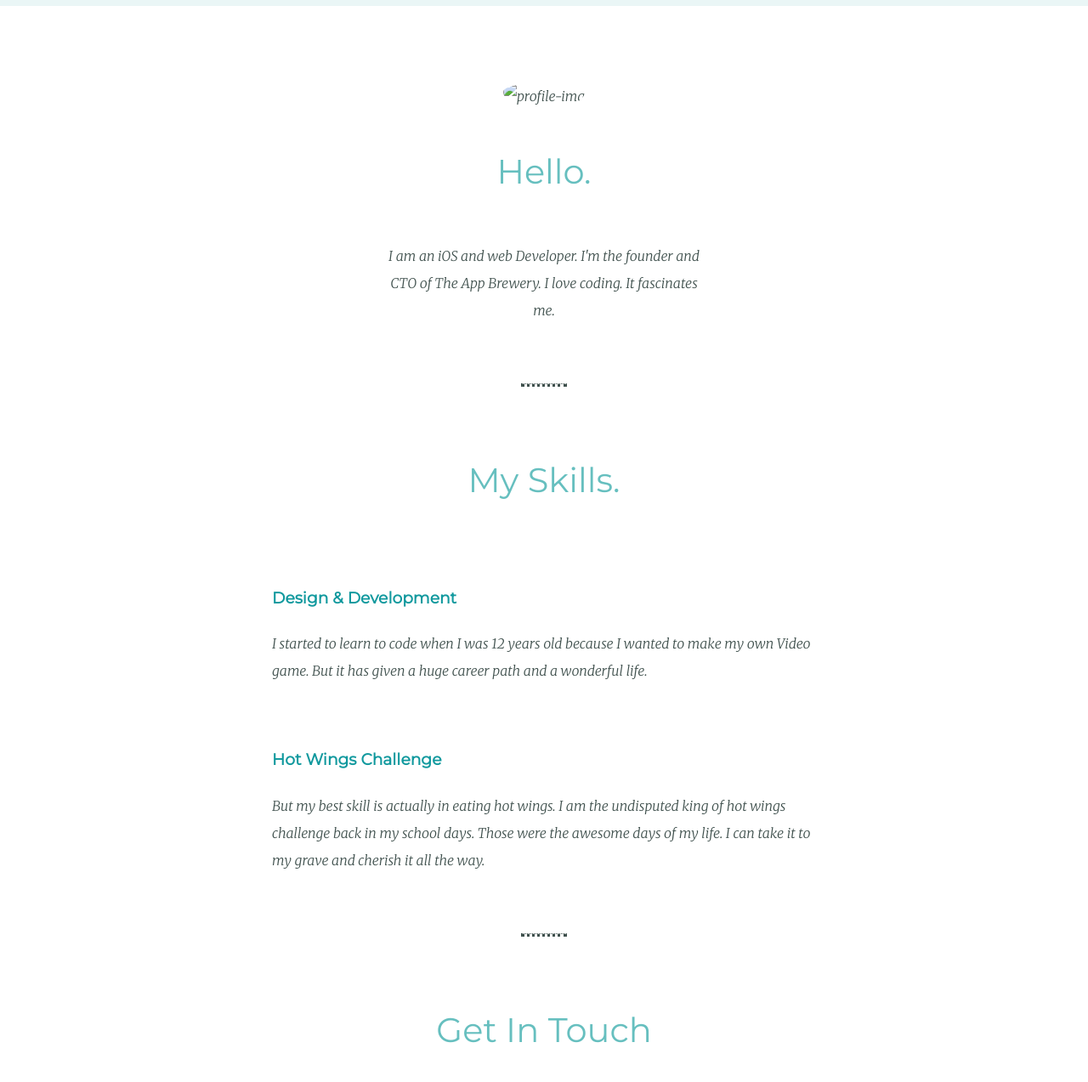
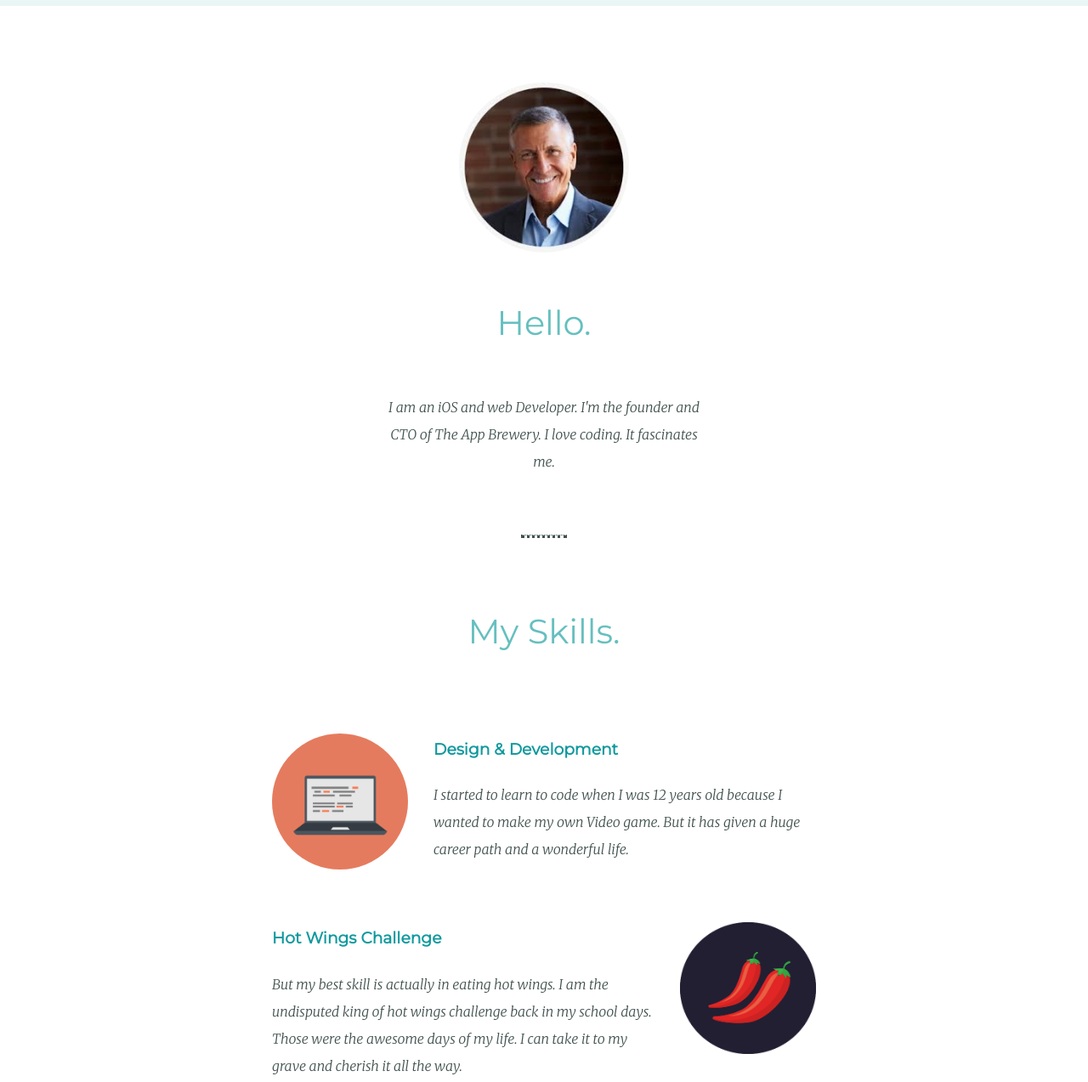
Before and after one commit to ArunMurugavel24/Site-2-UWDC, a plain HTML site: page index.html in a window 1280 px wide. Shown: the part 778-2051 px from the top of the page at 85% size. Drawn offline with Linux system fonts and the light colour scheme.

Commit message:
Solved image issues

```diff
--- a/index.html
+++ b/index.html
@@ -5,7 +5,7 @@
   <meta name="viewport" content="width=device-width, initial-scale=1.0">
   <title>Arun PM | Web Developer</title>
   <link rel="stylesheet" href="CSS/styles.css">
-  <link rel="icon" href="/Site-2 My Site/Images/favicon.ico">
+  <link rel="icon" href="Images/favicon.ico">
   <link href="https://fonts.googleapis.com/css2?family=Merriweather:ital,wght@1,300&family=Montserrat&family=Sacramento&display=swap" rel="stylesheet">
 </head>
 <body>
@@ -22,7 +22,7 @@
 
   <div class="middle-container">
     <div class="profile">
-      <img class="profile" src="/Site-2 My Site/Images/Profile.png" alt="profile-img" height="200px" width="200px" style="border-radius: 100%;">
+      <img class="profile" src="Images/Profile.png" alt="profile-img" height="200px" width="200px" style="border-radius: 100%;">
       <h2>Hello.</h2>
       <p class="intro">I am an iOS and web Developer. I'm the founder and CTO of The App Brewery. I love coding. It fascinates me.</p>
     </div>
@@ -30,12 +30,12 @@
     <div class="skills">
       <h2>My Skills.</h2>
       <div class="skill-row">
-        <img class="computer" src="/Udemy Web Development/My SIte/Images/computer.png" alt="">
+        <img class="computer" src="Images/computer.png" alt="">
         <h3>Design & Development</h3>
         <p class="">I started to learn to code when I was 12 years old because I wanted to make my own Video game. But it has given a huge career path and a wonderful life.</p>
       </div>
       <div class="skill-row">
-        <img class="hot-wings" src="/Udemy Web Development/My SIte/Images/chillies.png" alt="">
+        <img class="hot-wings" src="Images/chillies.png" alt="">
         <h3>Hot Wings Challenge</h3>
         <p class="">But my best skill is actually in eating hot wings. I am the undisputed king of hot wings challenge back in my school days. Those were the awesome days of my life. I can take it to my grave and cherish it all the way.</p>
       </div>
```
